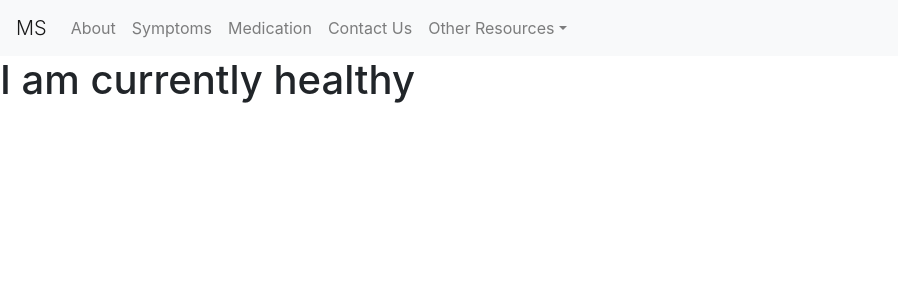
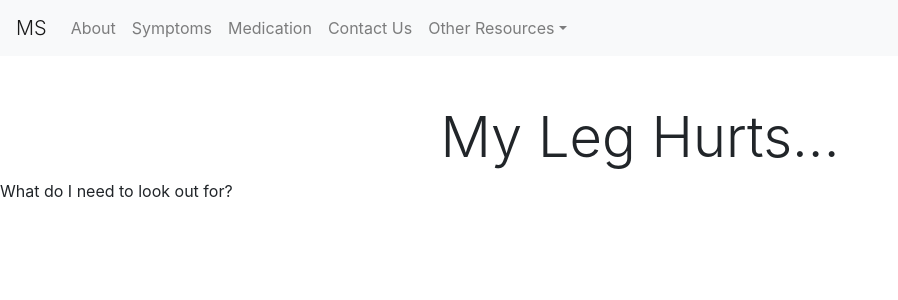
Before and after one commit to RQAJohnson/ms-blog, a React (Create React App) app: page /symptoms in a window 1280 px wide. Shown: the top 300 px of the page, without its empty margins (0-898 px from the left). Built offline with nearby package versions, Linux system fonts and the light colour scheme.

Commit message:
started styling a header

```diff
--- a/src/Components/Symptoms/Symptoms.jsx
+++ b/src/Components/Symptoms/Symptoms.jsx
@@ -1,7 +1,15 @@
 
 const Symptoms = (props) => {
     return (
-        <h1>I am currently healthy</h1>
+        <>
+        <br></br>
+        <br></br>
+        <h1 className="text-black text-center display-4">My Leg Hurts...</h1>
+        <p>What do I need to look out for?</p>
+        <p>
+
+        </p>
+        </>
     );
 }
 
```
